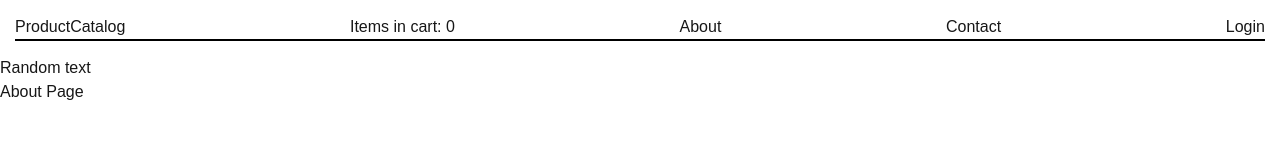
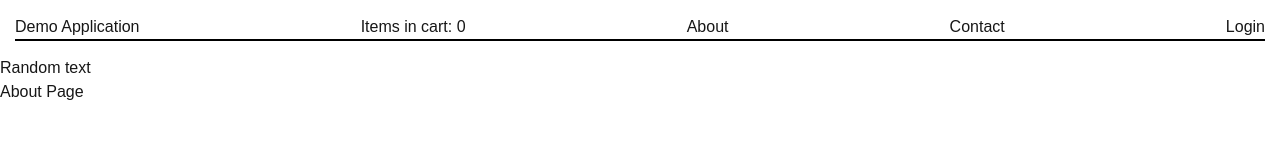
Before and after one commit to singhharshdeep/cpan-144-in-class-demo, a Next.js app: page /about in a window 1280 px wide. Shown: the top 160 px of the page. Built offline with nearby package versions, Linux system fonts and the light colour scheme.

Commit message:
Change app name

```diff
--- a/components/Header.tsx
+++ b/components/Header.tsx
@@ -10,7 +10,7 @@ export default function Header() {
     <header
       className={`flex justify-between m-3.75 border-b-2 border-b-black`}
     >
-      <Link href="/">ProductCatalog</Link>
+      <Link href="/">Demo Application</Link>
       <CartWidget />
       <Link href="/about">About</Link>
       <Link href="/contact">Contact</Link>
```
